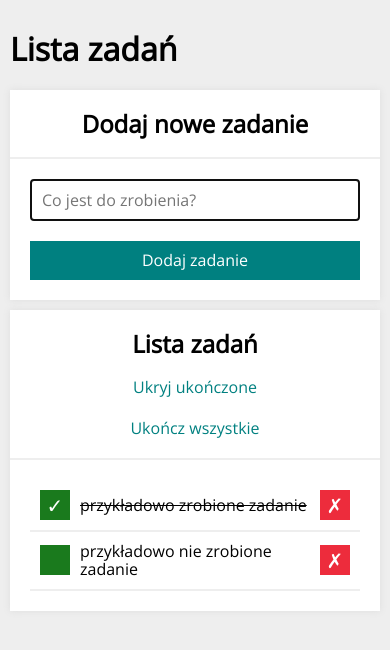
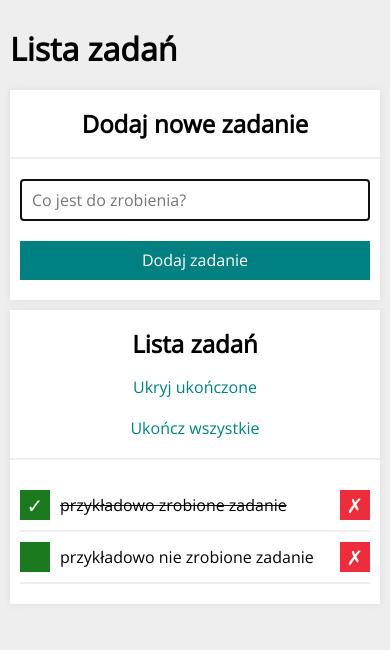
Before and after one commit to maxFadet/todos-list-react, a React (Create React App) app: page / in a window 390 px wide. Shown: the top 650 px of the page. Built offline with nearby package versions, Linux system fonts and the light colour scheme.

Commit message:
added more space to the task list section on small screens

```diff
--- a/src/Conteiner/style.css
+++ b/src/Conteiner/style.css
@@ -22,6 +22,12 @@
 }
 
 @media (max-width: 767px) {
+    .container__body {
+        padding: 20px 10px;
+    }
+}
+
+@media (max-width: 767px) {
     .container__header--headerWithButtons {
         grid-template-columns: 1fr;
         text-align: center;
--- a/src/Tasks/style.css
+++ b/src/Tasks/style.css
@@ -11,9 +11,13 @@
     border-bottom: 2px solid #eeeeee;
     padding: 10px;
     align-items: center;
-
 }
 
+@media (max-width: 767px) {
+    .tasks__item {
+        padding: 10px 0;
+    }
+}
 
 .tasks__item--hidden {
     display: none;
@@ -59,8 +63,8 @@
 }
 
 .tasks__button--delete:hover {
-background: hsl(355, 84%, 60%);
-transition: 0.2s;
+    background: hsl(355, 84%, 60%);
+    transition: 0.2s;
 }
 
 .tasks__button--delete:active {
```
